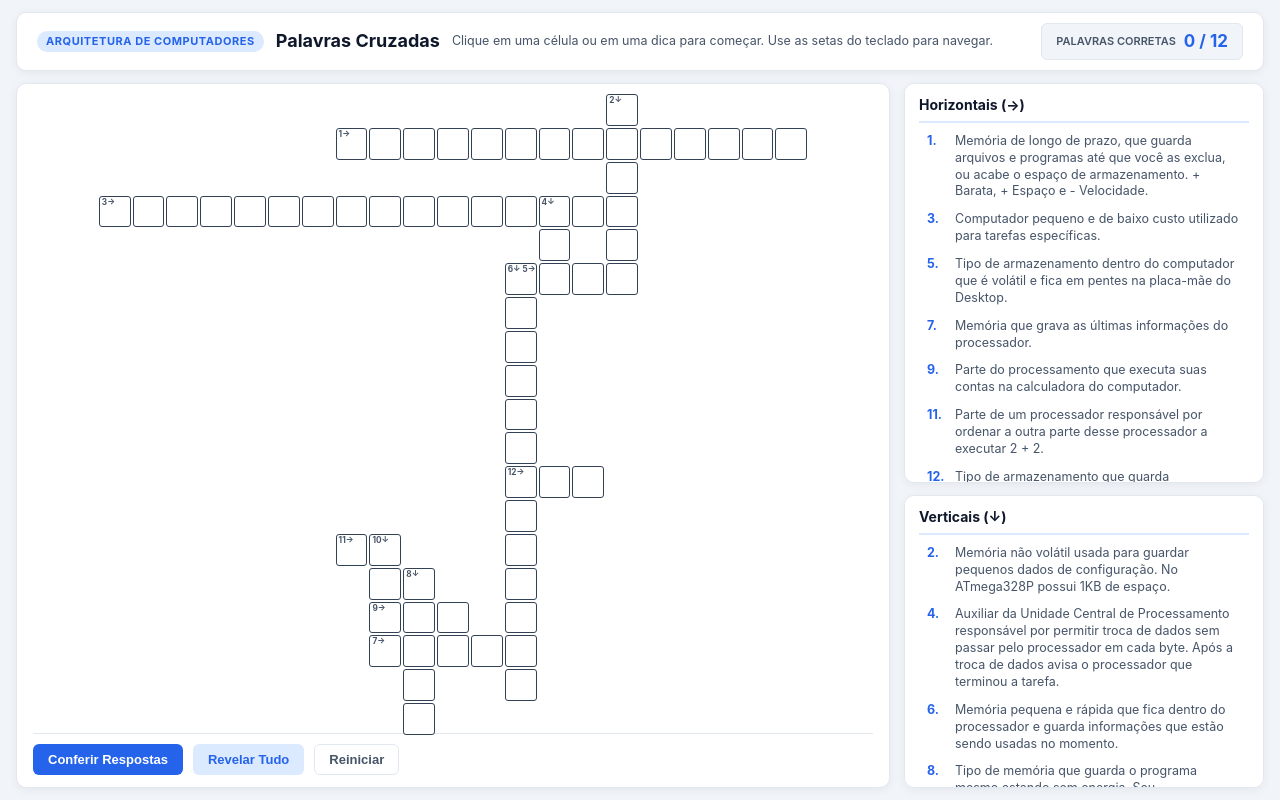
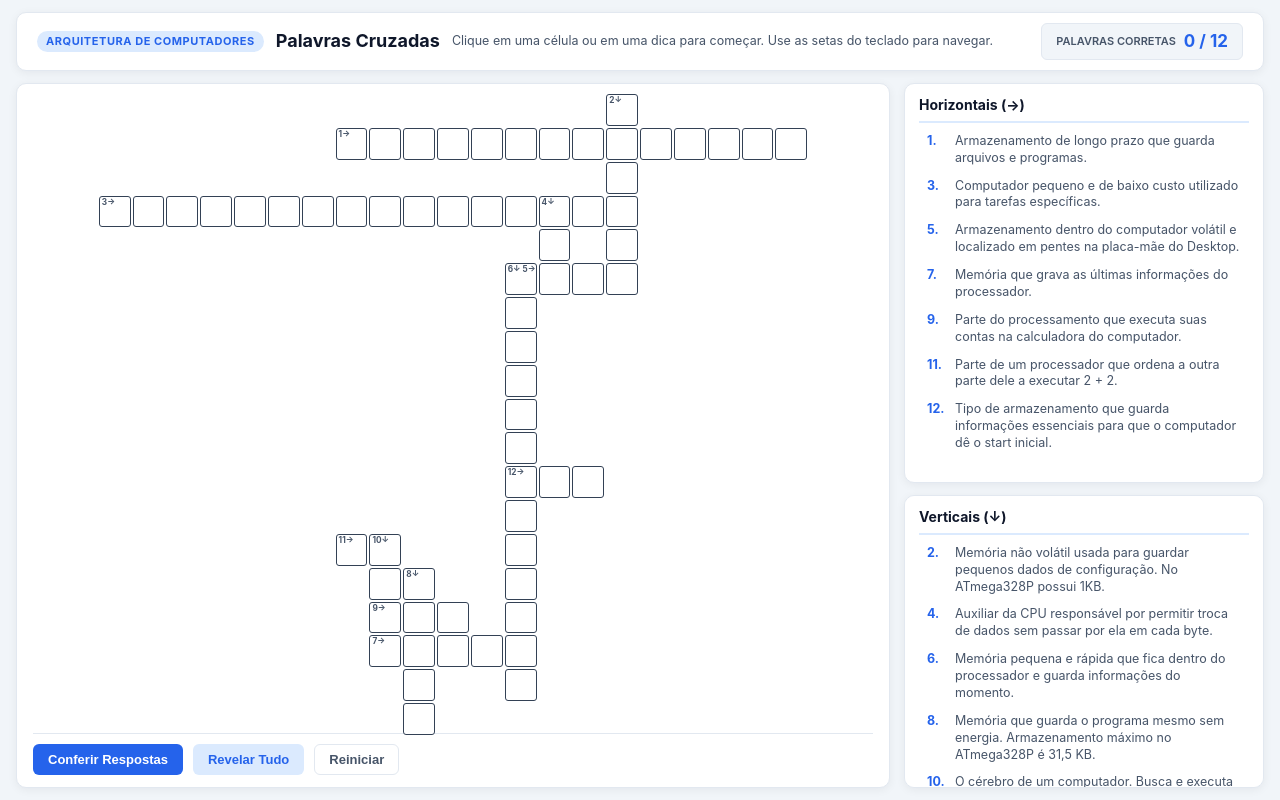
Before and after one commit to Joao-Franciscone/ArqComp-Cruzadinha, a plain HTML site: page index.html in a window 1280 px wide. Drawn offline with Linux system fonts and the light colour scheme.

Commit message:
feat: adiciona dicas  diferentes

```diff
--- a/index.html
+++ b/index.html
@@ -190,7 +190,7 @@
                 <ul class="clues-list" id="clues-horiz">
                     <li class="clue-item" data-palavra="MEMORIADEMASSA" data-dir="H">
                         <span class="clue-item__num">1.</span>
-                        <span>Memória de longo de prazo, que guarda arquivos e programas até que você as exclua, ou acabe o espaço de armazenamento. + Barata, + Espaço e - Velocidade.</span>
+                        <span>Armazenamento de longo prazo que guarda arquivos e programas.</span>
                     </li>
                     <li class="clue-item" data-palavra="MICROCONTROLADOR" data-dir="H">
                         <span class="clue-item__num">3.</span>
@@ -198,7 +198,7 @@
                     </li>
                     <li class="clue-item" data-palavra="RAM" data-dir="H">
                         <span class="clue-item__num">5.</span>
-                        <span>Tipo de armazenamento dentro do computador que é volátil e fica em pentes na placa-mãe do Desktop.</span>
+                        <span>Armazenamento dentro do computador volátil e localizado em pentes na placa-mãe do Desktop.</span>
                     </li>
                     <li class="clue-item" data-palavra="CACHE" data-dir="H">
                         <span class="clue-item__num">7.</span>
@@ -210,11 +210,11 @@
                     </li>
                     <li class="clue-item" data-palavra="UC" data-dir="H">
                         <span class="clue-item__num">11.</span>
-                        <span>Parte de um processador responsável por ordenar a outra parte desse processador a executar 2 + 2.</span>
+                        <span>Parte de um processador que ordena a outra parte dele a executar 2 + 2.</span>
                     </li>
                     <li class="clue-item" data-palavra="ROM" data-dir="H">
                         <span class="clue-item__num">12.</span>
-                        <span>Tipo de armazenamento que guarda informações essenciais para que o computador dê o start inicial. Não é volátil e fica gravado na placa-mãe.</span>
+                        <span>Tipo de armazenamento que guarda informações essenciais para que o computador dê o start inicial. </span>
                     </li>
                 </ul>
             </div>
@@ -224,19 +224,19 @@
                 <ul class="clues-list" id="clues-vert">
                     <li class="clue-item" data-palavra="EEPROM" data-dir="V">
                         <span class="clue-item__num">2.</span>
-                        <span>Memória não volátil usada para guardar pequenos dados de configuração. No ATmega328P possui 1KB de espaço.</span>
+                        <span>Memória não volátil usada para guardar pequenos dados de configuração. No ATmega328P possui 1KB.</span>
                     </li>
                     <li class="clue-item" data-palavra="DMA" data-dir="V">
                         <span class="clue-item__num">4.</span>
-                        <span>Auxiliar da Unidade Central de Processamento responsável por permitir troca de dados sem passar pelo processador em cada byte. Após a troca de dados avisa o processador que terminou a tarefa.</span>
+                        <span>Auxiliar da CPU responsável por permitir troca de dados sem passar por ela em cada byte.</span>
                     </li>
                     <li class="clue-item" data-palavra="REGISTRADORES" data-dir="V">
                         <span class="clue-item__num">6.</span>
-                        <span>Memória pequena e rápida que fica dentro do processador e guarda informações que estão sendo usadas no momento.</span>
+                        <span>Memória pequena e rápida que fica dentro do processador e guarda informações do momento.</span>
                     </li>
                     <li class="clue-item" data-palavra="FLASH" data-dir="V">
                         <span class="clue-item__num">8.</span>
-                        <span>Tipo de memória que guarda o programa mesmo estando sem energia. Seu armazenamento máximo no ATmega328P é de 31,5 KB.</span>
+                        <span>Memória que guarda o programa mesmo sem energia. Armazenamento máximo no ATmega328P é 31,5 KB.</span>
                     </li>
                     <li class="clue-item" data-palavra="CPU" data-dir="V">
                         <span class="clue-item__num">10.</span>
```
